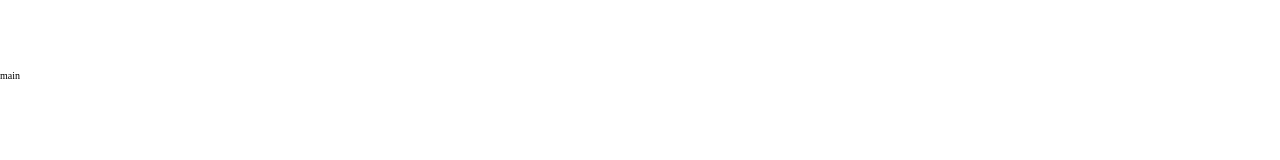
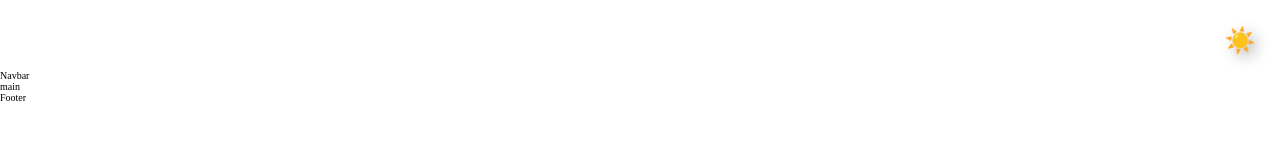
Before and after one commit to Techie-Pirates/TTIDFrontend, a Next.js app: page / in a window 1280 px wide. Shown: the top 160 px of the page. Built offline with nearby package versions, Linux system fonts and the light colour scheme.

Commit message:
Added the theme javascript and a theme button

```diff
--- a/pages/_app.js
+++ b/pages/_app.js
@@ -2,9 +2,28 @@ import "../public/assets/css/variablesAndThemes/root.scss";
 import "../public/assets/css/variablesAndThemes/theme.scss";
 import "../public/assets/css/globals.scss";
 import "../public/assets/css/utils.scss";
+import { useEffect } from "react";
+import { Layout } from "../src/container/import";
 
+const DEFAULT_THEME = process.env.REACT_APP_default_theme;
 function MyApp({ Component, pageProps }) {
-  return <Component {...pageProps} />
+  useEffect(() => {
+    setTheme();
+  }, []);
+
+  const setTheme = () => {
+    const theme = localStorage.getItem("theme");
+    if (theme) {
+      document.body.classList.add(theme);
+    } else {
+      document.body.classList.add(process.env.DEFAULT_THEME);
+      localStorage.setItem("theme", DEFAULT_THEME);
+    }
+  };
+
+  return (<Layout>
+    <Component {...pageProps} />
+  </Layout>)
 }
 
 export default MyApp
--- a/public/assets/css/globals.scss
+++ b/public/assets/css/globals.scss
@@ -32,7 +32,7 @@ body {
     -webkit-font-smoothing: antialiased;
     -moz-osx-font-smoothing: grayscale;
     box-sizing: border-box;
-    background: var(--bg-primary);
+    background: var(--primary-000);
     overflow-x: hidden !important;
     overflow-y: auto !important;
     padding-top: var(--nav-height);
--- /dev/null
+++ b/src/components/Footer/Footer.jsx
@@ -0,0 +1,10 @@
+import React from 'react'
+import styles from './Footer.module.scss'
+
+const Footer = () => {
+	return (
+		<div>Footer</div>
+	)
+}
+
+export default Footer
--- a/src/components/Navbar/Navbar.jsx
+++ b/src/components/Navbar/Navbar.jsx
@@ -1,9 +1,12 @@
 import React from 'react'
+import { ThemeButton } from '../import'
 import styles from './Navbar.module.scss'
 
 const Navbar = () => {
 	return (
-		<div>Navbar</div>
+		<div>Navbar
+			<ThemeButton />
+		</div>
 	)
 }
 
--- /dev/null
+++ b/src/components/ThemeButton/ThemeButton.jsx
@@ -0,0 +1,49 @@
+import React, { useRef, useState, useEffect } from "react";
+import styles from "./ThemeButton.module.scss";
+
+const DEFAULT_THEME = process.env.REACT_APP_default_theme;
+const ThemeButton = () => {
+	const themeBtnRef = useRef(null);
+	const [theme, setTheme] = useState(null);
+
+	useEffect(() => {
+		const theme = localStorage.getItem("theme");
+		if (theme) setTheme(theme);
+		else setTheme(DEFAULT_THEME);
+	}, []);
+
+	const toggleTheme = () => {
+		themeBtnRef.current.classList.add("animate");
+		setTimeout(() => {
+			themeBtnRef.current.classList.remove("animate");
+			setAppTheme();
+		}, 300);
+	};
+
+	const setAppTheme = () => {
+		const theme = localStorage.getItem("theme");
+		if (theme) {
+			const toggledTheme = theme === "light" ? "dark" : "light";
+			localStorage.setItem("theme", toggledTheme);
+			document.body.classList.remove(theme);
+			setTheme(toggledTheme);
+			document.body.classList.add(toggledTheme);
+		} else {
+			const toggledTheme = DEFAULT_THEME === "light" ? "dark" : "light";
+			localStorage.setItem("theme", toggledTheme);
+			document.body.classList.remove(DEFAULT_THEME);
+			document.body.classList.add(toggledTheme);
+			setTheme(toggledTheme);
+		}
+	};
+
+	return (
+		<div
+			ref={themeBtnRef}
+			onClick={toggleTheme}
+			className={styles.theme_btn + " " + `${theme === "dark" ? styles.dark : styles.light}`}
+		></div>
+	);
+};
+
+export default ThemeButton;
--- /dev/null
+++ b/src/components/ThemeButton/ThemeButton.module.scss
@@ -0,0 +1,62 @@
+.theme_btn {
+    top: 20px;
+    right: 20px;
+    position: fixed;
+    height: 40px;
+    width: 40px;
+    cursor: pointer;
+    display: grid;
+    place-items: center;
+    border-radius: 50%;
+    z-index: var(--z-navbar);
+
+    &::before {
+        content: '☀️';
+        font-size: 25px;
+        opacity: 0;
+        position: absolute;
+        text-shadow: 5px 5px 15px rgba(0, 0, 0, 0.3);
+    }
+
+    &::after {
+        content: '🌒';
+        font-size: 25px;
+        opacity: 1;
+        position: absolute;
+        text-shadow: 5px 5px 15px rgba(0, 0, 0, 0.3);
+    }
+
+    &.dark::before {
+        opacity: 0;
+    }
+
+    &.dark::after {
+        opacity: 1;
+    }
+
+    &.light::before {
+        opacity: 1;
+    }
+
+    &.light::after {
+        opacity: 0;
+    }
+
+    &.animate {
+        animation: animate .3s cubic-bezier(0.4, 0.0, 0.2, 1);
+    }
+
+    @keyframes animate {
+        0% {
+            transform: scale(1);
+        }
+
+        50% {
+            transform: scale(0);
+        }
+
+        100% {
+            transform: scale(1);
+        }
+    }
+}
--- /dev/null
+++ b/src/components/import.js
@@ -0,0 +1,3 @@
+export { default as Navbar } from "./Navbar/Navbar";
+export { default as Footer } from "./Footer/Footer";
+export { default as ThemeButton } from "./ThemeButton/ThemeButton";
--- a/src/container/Layout/Layout.jsx
+++ b/src/container/Layout/Layout.jsx
@@ -1,9 +1,15 @@
 import React from 'react'
+import Footer from '../../components/Footer/Footer'
+import { Navbar } from '../../components/import'
 import styles from './Layout.module.scss'
 
-const Layout = () => {
+const Layout = (props) => {
 	return (
-		<div>Layout</div>
+		<>
+			<Navbar />
+			<div className={styles.Layout}>{props.children}</div>
+			<Footer />
+		</>
 	)
 }
 
--- /dev/null
+++ b/src/container/import.js
@@ -0,0 +1 @@
+export { default as Layout } from './Layout/Layout';
```
Also changed, not shown: src/components/Footer/Footer.module.scss (added).
